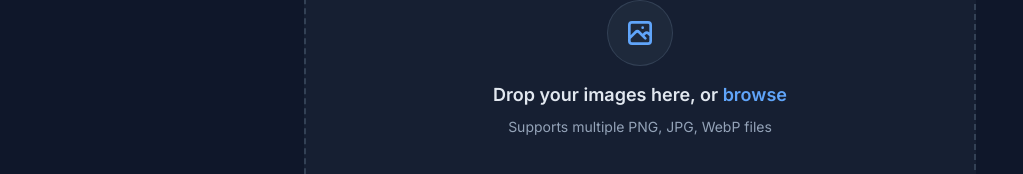
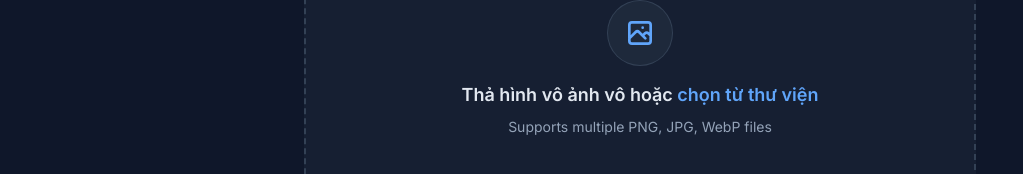
Before and after one commit to lyonmartinez/webdoianh, a React (Vite) app: page / in a window 1280 px wide. Shown: the part 376-550 px from the top of the page, without its empty margins (0-1023 px from the left). Built offline with nearby package versions, Linux system fonts and the light colour scheme.

Commit message:
Update Viethoa web

```diff
--- a/components/DropZone.tsx
+++ b/components/DropZone.tsx
@@ -69,7 +69,7 @@ export const DropZone: React.FC<DropZoneProps> = ({ onFileSelect }) => {
         </div>
         <div>
           <p className="text-lg font-semibold text-slate-200">
-            Drop your images here, or <span className="text-blue-400">browse</span>
+            Thả hình vô ảnh vô hoặc <span className="text-blue-400">chọn từ thư viện</span>
           </p>
           <p className="text-sm text-slate-400 mt-2">
             Supports multiple PNG, JPG, WebP files
```
